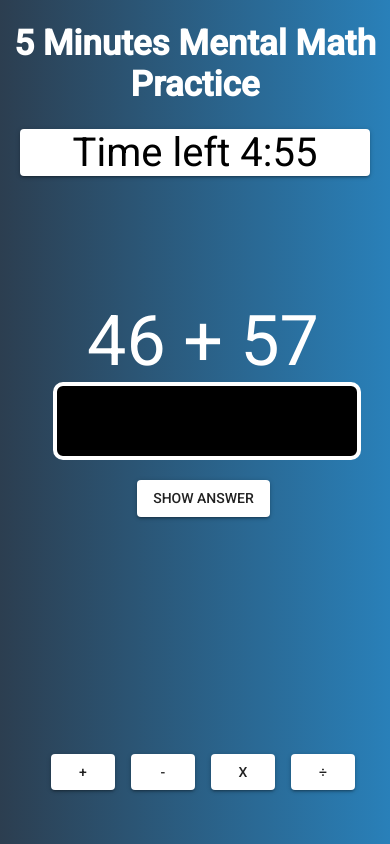
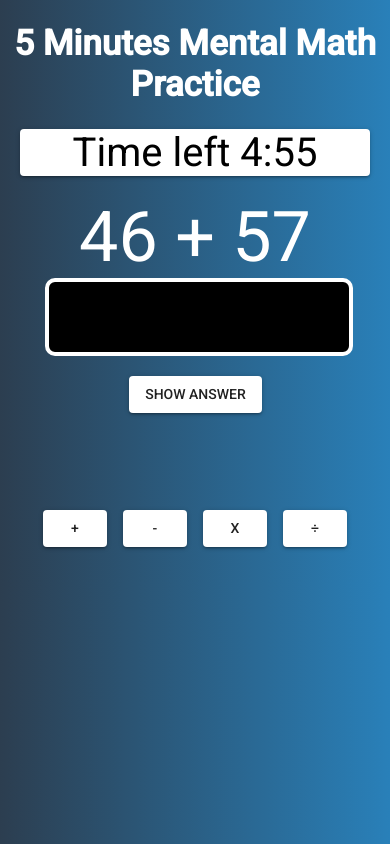
Before and after one commit to steevegeorge/MentalMathGame, a React app: page / in a window 390 px wide. Built offline with nearby package versions, Linux system fonts and the light colour scheme.

Commit message:
reorganised styling

```diff
--- a/src/index.js
+++ b/src/index.js
@@ -79,7 +79,6 @@ const App = () => {
     <div className="app-container">
       <h1>5 Minutes Mental Math Practice</h1>
       <Timer />
-      <Options setQuestionType={setQuestionType} />
       <Practice
         firstRand={firstRand}
         secondRand={secondRand}
@@ -89,6 +88,7 @@ const App = () => {
         questionAnswer={questionAnswer}
         nextQuestion={nextQuestion}
       />
+      <Options setQuestionType={setQuestionType} />
     </div>
   );
 };
--- a/src/styles/app.css
+++ b/src/styles/app.css
@@ -44,14 +44,13 @@ h1 {
 
 .option-container {
   text-align: center;
-  position: absolute;
-  bottom: 20px;
   width: 100%;
 }
 
 .option-button-container {
   margin-left: auto;
   margin-right: auto;
+  margin-top: 60px;
   width: 320px;
 }
 
@@ -70,15 +69,13 @@ h1 {
   font-family: Roboto;
   height: 245px;
   width: 100%;
-  position: absolute;
-  top: calc(50% - 122px);
 }
 
 .question-container {
   color: #fff;
-  position: relative;
   margin-left: auto;
   margin-right: auto;
+  margin-top: 20px;
   text-align: center;
 }
 
@@ -86,7 +83,6 @@ h1 {
   clear: both;
   height: 70px;
   width: 300px;
-  position: relative;
   margin: 0 auto;
 }
 
@@ -122,10 +118,5 @@ h1 {
 
   .practice-area {
     font-size: 70px;
-    font-family: Roboto;
-    height: 245px;
-    width: 100%;
-    position: absolute;
-    top: calc(50% - 122px);
   }
 }
```
